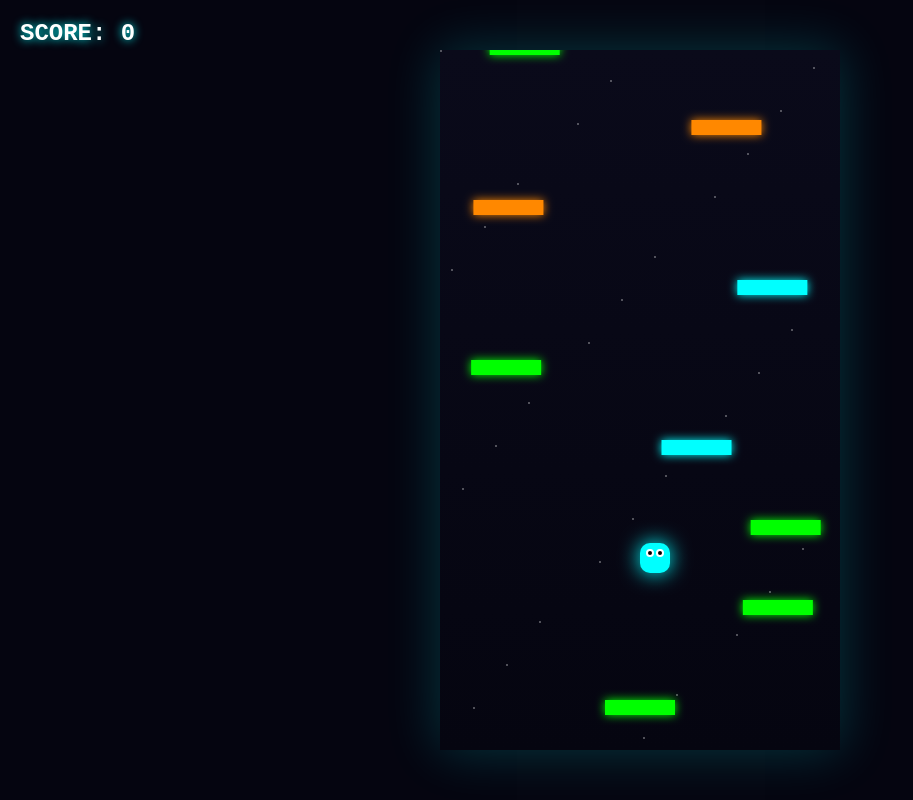
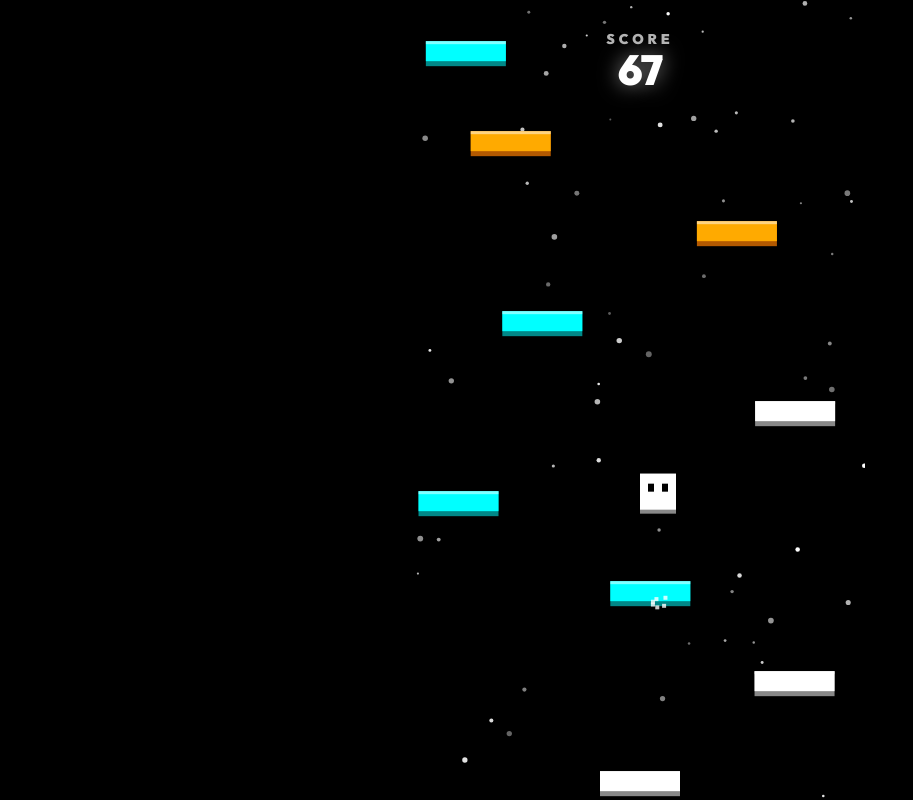
Before and after one commit to pidorasgejvork-gif/Frimegame, a plain HTML site: page index.html in a window 1280 px wide. Shown: the whole page, without its empty margins (0-913 px from the left). Drawn offline with Linux system fonts and the light colour scheme.

Commit message:
Refactor game UI and improve mechanics
Updated game title and improved UI layout. Enhanced player controls and game mechanics, including gravity and platform generation. Adjusted styles for better visual presentation.

```diff
--- a/index.html
+++ b/index.html
@@ -3,70 +3,117 @@
 <head>
     <meta charset="UTF-8">
     <meta name="viewport" content="width=device-width, initial-scale=1.0, maximum-scale=1.0, user-scalable=no">
-    <title>Neon Jump</title>
+    <title>NEON JUMP</title>
+    <link rel="preconnect" href="https://fonts.googleapis.com">
+    <link rel="preconnect" href="https://fonts.gstatic.com" crossorigin>
+    <link href="https://fonts.googleapis.com/css2?family=Outfit:wght@900&display=swap" rel="stylesheet">
     <style>
-        body { margin: 0; padding: 0; overflow: hidden; background: #050510; display: flex; justify-content: center; align-items: center; height: 100vh; font-family: 'Segoe UI', sans-serif; touch-action: none; }
-        canvas { display: block; box-shadow: 0 0 50px rgba(0, 255, 255, 0.2); }
-        #ui { position: absolute; top: 20px; left: 20px; color: white; pointer-events: none; text-shadow: 0 0 10px #0ff; font-family: monospace; font-size: 24px; font-weight: bold; }
-        #game-over { position: absolute; top: 50%; left: 50%; transform: translate(-50%, -50%); background: rgba(0,0,0,0.8); padding: 30px; border-radius: 20px; border: 2px solid #f0f; text-align: center; display: none; color: white; box-shadow: 0 0 30px #f0f; }
-        #game-over h1 { margin: 0 0 10px 0; color: #f0f; font-size: 32px; }
-        #game-over p { margin: 0 0 20px 0; color: #aaa; font-size: 16px; }
-        #game-over button { background: #0ff; border: none; padding: 12px 24px; border-radius: 10px; font-weight: bold; font-size: 16px; cursor: pointer; color: #000; transition: 0.2s; }
-        #game-over button:hover { background: #fff; box-shadow: 0 0 20px #0ff; }
+        * { box-sizing: border-box; margin: 0; padding: 0; }
+        body {
+            margin: 0; padding: 0; overflow: hidden; background: #000;
+            display: flex; justify-content: center; align-items: center; height: 100vh;
+            font-family: 'Outfit', sans-serif; touch-action: none;
+        }
+        canvas { display: block; }
+
+        #ui {
+            position: absolute; top: 30px; left: 50%; transform: translateX(-50%);
+            color: #fff; pointer-events: none; text-align: center; z-index: 10;
+        }
+        #score-label {
+            font-size: 14px; font-weight: 900; letter-spacing: 4px; text-transform: uppercase;
+            opacity: 0.7; margin-bottom: -5px;
+        }
+        #score {
+            font-size: 42px; font-weight: 900; letter-spacing: -1px;
+            text-shadow: 0 0 20px rgba(255,255,255,0.5);
+        }
+
+        #game-over {
+            position: absolute; top: 0; left: 0; width: 100%; height: 100%;
+            background: rgba(0,0,0,0.85); backdrop-filter: blur(5px);
+            display: none; flex-direction: column; justify-content: center; align-items: center;
+            color: #fff; z-index: 20;
+        }
+        #game-over h1 {
+            font-size: 60px; font-weight: 900; letter-spacing: -2px;
+            margin-bottom: 10px; text-shadow: 0 0 30px rgba(255,255,255,0.8);
+        }
+        #game-over p {
+            font-size: 18px; font-weight: 900; color: #888;
+            margin-bottom: 30px; letter-spacing: 2px;
+        }
+        #game-over .final-score {
+            font-size: 80px; font-weight: 900; color: #fff;
+            margin-bottom: 40px; text-shadow: 0 0 30px rgba(255,255,255,0.8);
+        }
+        #game-over button {
+            background: #fff; border: none; padding: 15px 40px;
+            border-radius: 50px; font-family: 'Outfit', sans-serif;
+            font-weight: 900; font-size: 20px; cursor: pointer;
+            color: #000; transition: all 0.3s ease; letter-spacing: 1px;
+        }
+        #game-over button:hover {
+            transform: scale(1.05); box-shadow: 0 0 30px rgba(255,255,255,0.5);
+        }
     </style>
 </head>
 <body>
 
     <canvas id="gameCanvas"></canvas>
-    <div id="ui">SCORE: <span id="score">0</span></div>
+
+    <div id="ui">
+        <div id="score-label">Score</div>
+        <div id="score">0</div>
+    </div>
 
     <div id="game-over">
         <h1>GAME OVER</h1>
-        <p>Твой результат: <span id="final-score">0</span></p>
-        <button onclick="restartGame()">Играть снова</button>
+        <p>FINAL SCORE</p>
+        <div class="final-score" id="final-score">0</div>
+        <button onclick="restartGame()">TRY AGAIN</button>
     </div>
 
 <script>
     const canvas = document.getElementById('gameCanvas');
     const ctx = canvas.getContext('2d');
 
-    // Адаптация под экран
     let width = window.innerWidth;
     let height = window.innerHeight;
-    if (width > 500) { width = 400; height = 700; } // Ограничиваем для ПК
+    if (width > 500) { width = 450; height = 800; }
     canvas.width = width;
     canvas.height = height;
 
-    // --- СОСТОЯНИЕ ИГРЫ ---
-    let gameState = 'playing'; // 'playing', 'gameover'
+    let gameState = 'playing';
     let score = 0;
-    let cameraY = 0;
-    let maxHeight = 0;
+    let particles = [];
+    let stars = [];
 
-    // --- ФИЗИКА ---
     const GRAVITY = 0.5;
-    const JUMP_FORCE = -13;
-    const MOVE_SPEED = 6;
+    const JUMP_FORCE = -14;
 
-    // --- ИГРОК ---
+    // --- НОВЫЕ НАСТРОЙКИ УПРАВЛЕНИЯ (БЕЗ ИНЕРЦИИ) ---
+    const MOVE_SPEED = 8;
+
     const player = {
         x: width / 2,
-        y: height - 100,
-        vx: 0,
+        y: height - 150,
+        vx: 0, // Оставляем для визуального наклона
         vy: 0,
-        width: 30,
-        height: 30,
-        color: '#0ff'
+        width: 36,
+        height: 36,
+        color: '#fff',
+        tilt: 0
     };
 
-    // --- ПЛАТФОРМЫ ---
     let platforms = [];
-    const PLATFORM_WIDTH = 70;
-    const PLATFORM_HEIGHT = 15;
-    const PLATFORM_GAP = 80; // Расстояние между платформами
+    const PLATFORM_WIDTH = 80;
+    const PLATFORM_HEIGHT = 20;
+    const PLATFORM_GAP = 90;
 
-    // --- УПРАВЛЕНИЕ ---
     let keys = { left: false, right: false };
+    let touchStartX = null;
+    let touchCurrentX = null;
 
     // Клавиатура
     window.addEventListener('keydown', (e) => {
@@ -78,36 +125,30 @@
         if (e.code === 'ArrowRight' || e.code === 'KeyD') keys.right = false;
     });
 
-    // Тач-управление (наклоны)
-    let touchStartX = null;
+    // Тач
     window.addEventListener('touchstart', (e) => {
         touchStartX = e.touches[0].clientX;
+        touchCurrentX = touchStartX;
     }, {passive: true});
 
     window.addEventListener('touchmove', (e) => {
         if (touchStartX === null) return;
-        const touchX = e.touches[0].clientX;
-        const diff = touchX - touchStartX;
-
-        if (diff > 20) { keys.right = true; keys.left = false; }
-        else if (diff < -20) { keys.left = true; keys.right = false; }
+        touchCurrentX = e.touches[0].clientX;
     }, {passive: true});
 
     window.addEventListener('touchend', () => {
-        keys.left = false;
-        keys.right = false;
         touchStartX = null;
+        touchCurrentX = null;
     });
 
-    // --- ГЕНЕРАЦИЯ ПЛАТФОРМ ---
     function createPlatform(y, type = 'normal') {
         return {
             x: Math.random() * (width - PLATFORM_WIDTH),
             y: y,
             width: PLATFORM_WIDTH,
             height: PLATFORM_HEIGHT,
-            type: type, // 'normal', 'breakable', 'moving'
-            vx: type === 'moving' ? (Math.random() > 0.5 ? 2 : -2) : 0,
+            type: type,
+            vx: type === 'moving' ? (Math.random() > 0.5 ? 3 : -3) : 0,
             broken: false,
             breakTimer: 0
         };
@@ -115,206 +156,228 @@
 
     function initPlatforms() {
         platforms = [];
-        // Стартовая платформа под игроком
         platforms.push({
             x: width / 2 - PLATFORM_WIDTH / 2,
-            y: height - 50,
+            y: height - 100,
             width: PLATFORM_WIDTH,
             height: PLATFORM_HEIGHT,
             type: 'normal',
-            vx: 0,
-            broken: false,
-            breakTimer: 0
+            vx: 0, broken: false, breakTimer: 0
         });
 
-        // Генерируем начальные платформы
-        for (let y = height - 150; y > -height; y -= PLATFORM_GAP) {
+        for (let y = height - 200; y > -height; y -= PLATFORM_GAP) {
             let type = 'normal';
             const r = Math.random();
-            if (r < 0.2) type = 'breakable';
-            else if (r < 0.4) type = 'moving';
-
+            if (r < 0.25) type = 'breakable';
+            else if (r < 0.5) type = 'moving';
             platforms.push(createPlatform(y, type));
         }
     }
 
     function generateNewPlatforms() {
-        // Находим самую высокую платформу (с минимальным Y)
         let minY = 0;
         platforms.forEach(p => { if (p.y < minY) minY = p.y; });
 
-        // Если до верхнего края экрана далеко, генерируем новые
         if (minY > -height) {
             let type = 'normal';
             const r = Math.random();
-            if (r < 0.2) type = 'breakable';
-            else if (r < 0.4) type = 'moving';
-
+            if (r < 0.25) type = 'breakable';
+            else if (r < 0.5) type = 'moving';
             platforms.push(createPlatform(minY - PLATFORM_GAP, type));
         }
     }
 
-    // --- ЛОГИКА ---
+    function initStars() {
+        stars = [];
+        for(let i=0; i<60; i++) {
+            stars.push({
+                x: Math.random() * width,
+                y: Math.random() * height,
+                size: Math.random() * 2 + 1,
+                speed: Math.random() * 2 + 1
+            });
+        }
+    }
+
     function update() {
         if (gameState !== 'playing') return;
 
-        // 1. Управление (горизонтальное движение)
-        if (keys.left) player.vx = -MOVE_SPEED;
-        else if (keys.right) player.vx = MOVE_SPEED;
-        else player.vx = 0;
+        // --- ИЗМЕНЕННОЕ УПРАВЛЕНИЕ (МГНОВЕННОЕ) ---
+        let moveDir = 0;
+        if (keys.left) moveDir = -1;
+        else if (keys.right) moveDir = 1;
 
-        player.x += player.vx;
+        // Обработка тача (свайп работает как виртуальный джойстик)
+        if (touchStartX !== null && touchCurrentX !== null) {
+            const diff = touchCurrentX - touchStartX;
+            if (diff < -15) moveDir = -1;
+            else if (diff > 15) moveDir = 1;
+        }
 
-        // Телепортация (как в оригинале)
+        // Мгновенное движение
+        player.x += moveDir * MOVE_SPEED;
+
+        // Визуальный наклон (для красоты)
+        player.tilt += (moveDir * 0.2 - player.tilt) * 0.2;
+
+        // Телепортация
         if (player.x + player.width < 0) player.x = width;
         if (player.x > width) player.x = -player.width;
 
-        // 2. Гравитация
+        // Гравитация
         player.vy += GRAVITY;
         player.y += player.vy;
 
-        // 3. Коллизия с платформами (только при падении вниз)
+        // Коллизия
         if (player.vy > 0) {
             platforms.forEach(p => {
                 if (p.broken) return;
 
-                // Проверка пересечения по X
                 const xOverlap = player.x + player.width > p.x && player.x < p.x + p.width;
-
-                // Проверка пересечения по Y (игрок падает на платформу)
+                // Немного увеличил допуск по Y для более отзывчивого прыжка
                 const yOverlap = player.y + player.height > p.y &&
-                                 player.y + player.height < p.y + p.height + player.vy + 10;
+                                 player.y + player.height < p.y + p.height + player.vy + 15;
 
                 if (xOverlap && yOverlap) {
-                    // Прыжок!
                     player.vy = JUMP_FORCE;
 
-                    // Если платформа ломающаяся
+                    for(let i=0; i<6; i++) {
+                        particles.push({
+                            x: player.x + player.width/2,
+                            y: player.y + player.height,
+                            vx: (Math.random()-0.5)*4,
+                            vy: Math.random()*2 + 1,
+                            life: 1,
+                            color: p.type === 'breakable' ? '#ffaa00' : '#fff'
+                        });
+                    }
+
                     if (p.type === 'breakable') {
                         p.broken = true;
-                        p.breakTimer = 10; // Исчезнет через 10 кадров
+                        p.breakTimer = 15;
                     }
                 }
             });
         }
 
-        // 4. Обновление платформ (движение и ломание)
+        // Платформы
         platforms.forEach(p => {
             if (p.type === 'moving' && !p.broken) {
                 p.x += p.vx;
                 if (p.x <= 0 || p.x + p.width >= width) p.vx *= -1;
             }
-            if (p.broken) {
-                p.breakTimer--;
-            }
+            if (p.broken) p.breakTimer--;
         });
 
-        // Удаляем сломанные и упавшие платформы
         platforms = platforms.filter(p => !p.broken || p.breakTimer > 0);
-        platforms = platforms.filter(p => p.y < height + 200);
+        platforms = platforms.filter(p => p.y < height + 300);
 
-        // 5. Камера (следим за игроком, когда он выше середины)
+        // Камера
         if (player.y < height / 3) {
             const scroll = height / 3 - player.y;
             player.y += scroll;
             platforms.forEach(p => p.y += scroll);
+            stars.forEach(s => { s.y += scroll * 0.5; if(s.y > height) s.y = 0; });
 
-            // Счет
             score += Math.floor(scroll);
             document.getElementById('score').innerText = score;
         }
 
-        // 6. Генерация новых платформ
+        // Частицы
+        for (let i = particles.length - 1; i >= 0; i--) {
+            let pt = particles[i];
+            pt.x += pt.vx;
+            pt.y += pt.vy;
+            pt.vy += 0.2;
+            pt.life -= 0.03;
+            if (pt.life <= 0) particles.splice(i, 1);
+        }
+
         generateNewPlatforms();
 
-        // 7. Проверка на проигрыш (упал ниже экрана)
-        if (player.y > height + 100) {
+        // Проигрыш
+        if (player.y > height + 150) {
             gameState = 'gameover';
             document.getElementById('final-score').innerText = score;
-            document.getElementById('game-over').style.display = 'block';
+            document.getElementById('game-over').style.display = 'flex';
         }
     }
 
-    // --- ОТРИСОВКА ---
     function draw() {
-        // Фон (градиент)
-        const gradient = ctx.createLinearGradient(0, 0, 0, height);
-        gradient.addColorStop(0, '#0a0a1a');
-        gradient.addColorStop(1, '#050510');
-        ctx.fillStyle = gradient;
+        ctx.fillStyle = '#000';
         ctx.fillRect(0, 0, width, height);
 
-        // Звезды на фоне (статичные для оптимизации)
-        ctx.fillStyle = 'rgba(255, 255, 255, 0.3)';
-        for (let i = 0; i < 30; i++) {
-            const sx = (i * 137) % width;
-            const sy = (i * 73 + cameraY * 0.1) % height;
-            ctx.fillRect(sx, sy, 2, 2);
-        }
+        stars.forEach(s => {
+            s.y -= 1;
+            if (s.y < 0) { s.y = height; s.x = Math.random() * width; }
+            ctx.fillStyle = `rgba(255, 255, 255, ${s.speed / 3})`;
+            ctx.beginPath();
+            ctx.arc(s.x, s.y, s.size, 0, Math.PI * 2);
+            ctx.fill();
+        });
 
-        // Платформы
         platforms.forEach(p => {
             if (p.broken && p.breakTimer <= 0) return;
 
-            // Выбор цвета
+            let topColor, sideColor;
             if (p.type === 'normal') {
-                ctx.fillStyle = '#0f0'; // Зеленая
-                ctx.shadowColor = '#0f0';
+                topColor = '#fff'; sideColor = '#888';
             } else if (p.type === 'breakable') {
-                ctx.fillStyle = p.broken ? '#555' : '#f80'; // Оранжевая (ломается)
-                ctx.shadowColor = '#f80';
-            } else if (p.type === 'moving') {
-                ctx.fillStyle = '#0ff'; // Голубая (движется)
-                ctx.shadowColor = '#0ff';
+                topColor = p.broken ? '#f00' : '#ffaa00'; sideColor = '#b35900';
+            } else {
+                topColor = '#00ffff'; sideColor = '#008888';
             }
 
-            ctx.shadowBlur = 10;
+            ctx.fillStyle = 'rgba(0,0,0,0.5)';
+            ctx.fillRect(p.x + 5, p.y + 5, p.width, p.height);
+
+            ctx.fillStyle = sideColor;
+            ctx.fillRect(p.x, p.y, p.width, p.height + 5);
+
+            ctx.fillStyle = topColor;
             ctx.fillRect(p.x, p.y, p.width, p.height);
-            ctx.shadowBlur = 0;
+
+            ctx.fillStyle = 'rgba(255,255,255,0.5)';
+            ctx.fillRect(p.x, p.y, p.width, 3);
         });
 
-        // Игрок
+        particles.forEach(pt => {
+            ctx.globalAlpha = pt.life;
+            ctx.fillStyle = pt.color;
+            ctx.fillRect(pt.x, pt.y, 4, 4);
+        });
+        ctx.globalAlpha = 1;
+
+        // --- ИГРОК С НАКЛОНОМ ---
+        ctx.save();
+        ctx.translate(player.x + player.width/2, player.y + player.height/2);
+        ctx.rotate(player.tilt);
+
+        // Тень
+        ctx.fillStyle = 'rgba(0,0,0,0.5)';
+        ctx.fillRect(-player.width/2 + 5, -player.height/2 + 5, player.width, player.height);
+
+        // Бок
+        ctx.fillStyle = '#888';
+        ctx.fillRect(-player.width/2, -player.height/2, player.width, player.height + 4);
+
+        // Лицо
         ctx.fillStyle = player.color;
-        ctx.shadowColor = '#0ff';
-        ctx.shadowBlur = 20;
-        ctx.beginPath();
-        ctx.roundRect(player.x, player.y, player.width, player.height, 10);
-        ctx.fill();
+        ctx.fillRect(-player.width/2, -player.height/2, player.width, player.height);
 
-        // Глаза игрока
-        ctx.fillStyle = '#fff';
-        ctx.shadowBlur = 0;
-        ctx.beginPath();
-        ctx.arc(player.x + 10, player.y + 10, 4, 0, Math.PI * 2);
-        ctx.arc(player.x + 20, player.y + 10, 4, 0, Math.PI * 2);
-        ctx.fill();
+        // Глаза (смотрят в сторону движения)
+        ctx.fillStyle = '#000';
+        const eyeOffset = player.tilt > 0 ? 3 : (player.tilt < 0 ? -3 : 0);
+        ctx.fillRect(-player.width/2 + 8 + eyeOffset, -player.height/2 + 10, 6, 8);
+        ctx.fillRect(-player.width/2 + 22 + eyeOffset, -player.height/2 + 10, 6, 8);
 
-        // Зрачки (смотрят в сторону движения)
-        ctx.fillStyle = '#000';
-        const eyeOffset = keys.left ? -2 : (keys.right ? 2 : 0);
-        ctx.beginPath();
-        ctx.arc(player.x + 10 + eyeOffset, player.y + 10, 2, 0, Math.PI * 2);
-        ctx.arc(player.x + 20 + eyeOffset, player.y + 10, 2, 0, Math.PI * 2);
-        ctx.fill();
+        // Блик
+        ctx.fillStyle = 'rgba(255,255,255,0.8)';
+        ctx.fillRect(-player.width/2 + 2, -player.height/2 + 2, player.width - 4, 2);
+
+        ctx.restore();
     }
 
-    // Полифилл для roundRect (если браузер старый)
-    if (!CanvasRenderingContext2D.prototype.roundRect) {
-        CanvasRenderingContext2D.prototype.roundRect = function (x, y, w, h, r) {
-            if (w < 2 * r) r = w / 2;
-            if (h < 2 * r) r = h / 2;
-            this.beginPath();
-            this.moveTo(x + r, y);
-            this.arcTo(x + w, y, x + w, y + h, r);
-            this.arcTo(x + w, y + h, x, y + h, r);
-            this.arcTo(x, y + h, x, y, r);
-            this.arcTo(x, y, x + w, y, r);
-            this.closePath();
-            return this;
-        };
-    }
-
-    // --- ИГРОВОЙ ЦИКЛ ---
     function loop() {
         update();
         draw();
@@ -323,17 +386,20 @@
 
     function restartGame() {
         player.x = width / 2;
-        player.y = height - 100;
+        player.y = height - 150;
         player.vy = 0;
+        player.tilt = 0;
         score = 0;
         gameState = 'playing';
+        particles = [];
         document.getElementById('score').innerText = '0';
         document.getElementById('game-over').style.display = 'none';
         initPlatforms();
+        initStars();
     }
 
-    // --- СТАРТ ---
     initPlatforms();
+    initStars();
     loop();
 
 </script>
```
